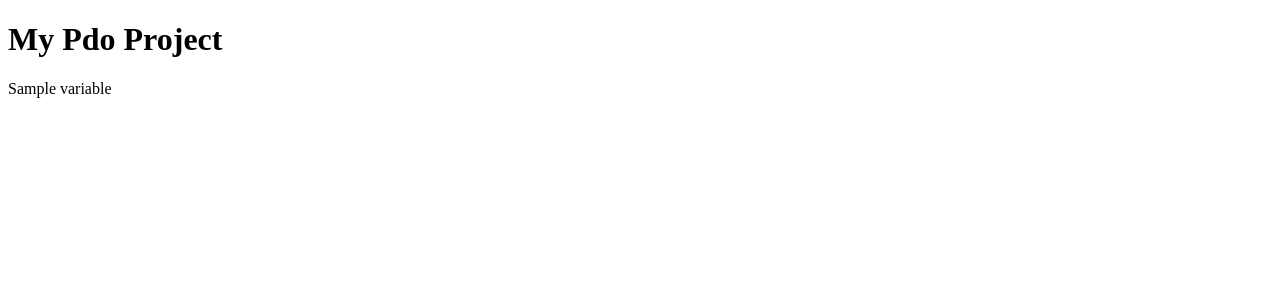
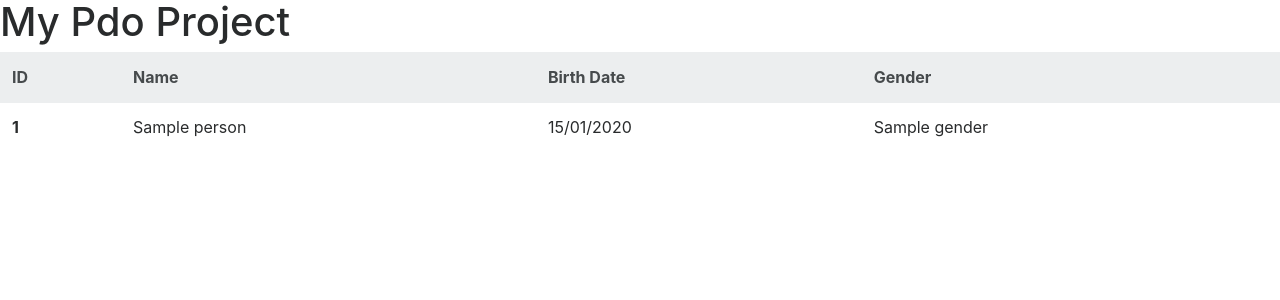
Before and after one commit to simplon-lyon/promo5-pdo, a PHP site: template default/templates/index.twig in a window 1280 px wide. Shown: the top 300 px of the page. Run offline with PHP 8.4, Linux system fonts and the light colour scheme; the template is opened without the code that fills it: most values are stand-ins (such as "Sample title", 1, 10 or a date in 2020); some libraries are stand-ins or nearby versions.

Commit message:
added person display and bootstrap

```diff
--- a/default/templates/index.twig
+++ b/default/templates/index.twig
@@ -1,13 +1,46 @@
 <!DOCTYPE html>
 <html>
+
 <head>
-        <meta charset="utf-8"/>
+    <meta charset="utf-8" />
     <title>My PDO Project</title>
     <link href='//fonts.googleapis.com/css?family=Lato:300' rel='stylesheet' type='text/css'>
 
 </head>
+
 <body>
     <h1>My Pdo Project</h1>
-        <p>{{variable}}</p>
+    <table class="table">
+        <thead class="thead-default">
+            <tr>
+                <th> ID </th>
+                <th> Name </th>
+                <th> Birth Date</th>
+                <th> Gender </th>
+            </tr>
+        </thead>
+        <tbody>
+            {% for person in persons %}
+            <tr>
+                <th scope="row">{{person.id}}</th>
+                <td>{{person.name}}</td>
+                <td>{{person.birthdate | date("d/m/Y")}}</td>
+                <td>{{person.gender}}</td>
+            </tr>
+
+            {% endfor %}
+        </tbody>
+    </table>
+
+
+    <link rel="stylesheet" href="https://maxcdn.bootstrapcdn.com/bootstrap/4.0.0-alpha.6/css/bootstrap.min.css" integrity="sha384-rwoIResjU2yc3z8GV/NPeZWAv56rSmLldC3R/AZzGRnGxQQKnKkoFVhFQhNUwEyJ"
+        crossorigin="anonymous">
+    <script src="https://code.jquery.com/jquery-3.1.1.slim.min.js" integrity="sha384-A7FZj7v+d/sdmMqp/nOQwliLvUsJfDHW+k9Omg/a/EheAdgtzNs3hpfag6Ed950n"
+        crossorigin="anonymous"></script>
+    <script src="https://cdnjs.cloudflare.com/ajax/libs/tether/1.4.0/js/tether.min.js" integrity="sha384-DztdAPBWPRXSA/3eYEEUWrWCy7G5KFbe8fFjk5JAIxUYHKkDx6Qin1DkWx51bBrb"
+        crossorigin="anonymous"></script>
+    <script src="https://maxcdn.bootstrapcdn.com/bootstrap/4.0.0-alpha.6/js/bootstrap.min.js" integrity="sha384-vBWWzlZJ8ea9aCX4pEW3rVHjgjt7zpkNpZk+02D9phzyeVkE+jo0ieGizqPLForn"
+        crossorigin="anonymous"></script>
 </body>
+
 </html>
```
Also changed, not shown: default/src/routes.php (+2 -8 lines). Lines whose indentation alone changed are shown as unchanged.
